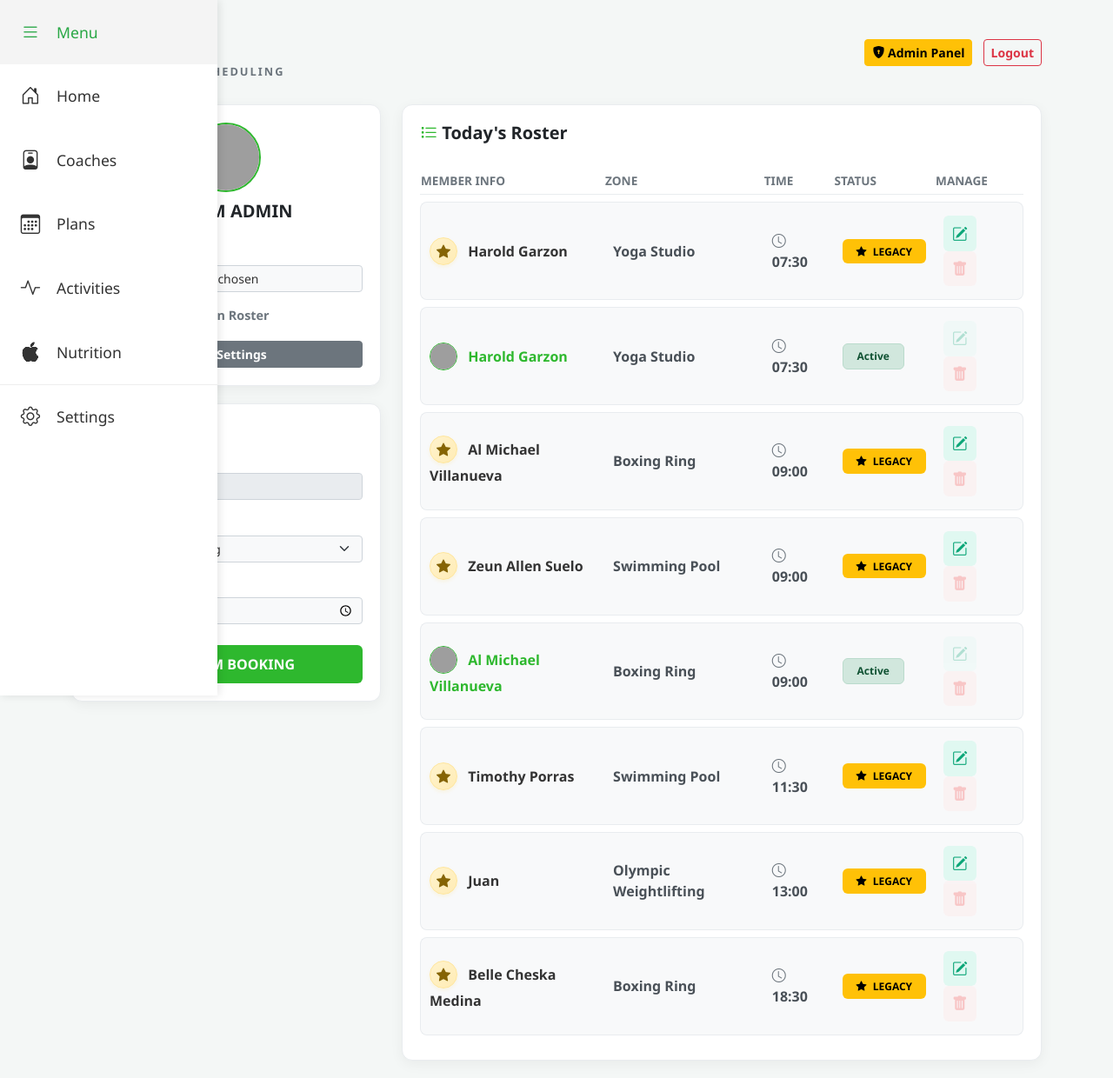
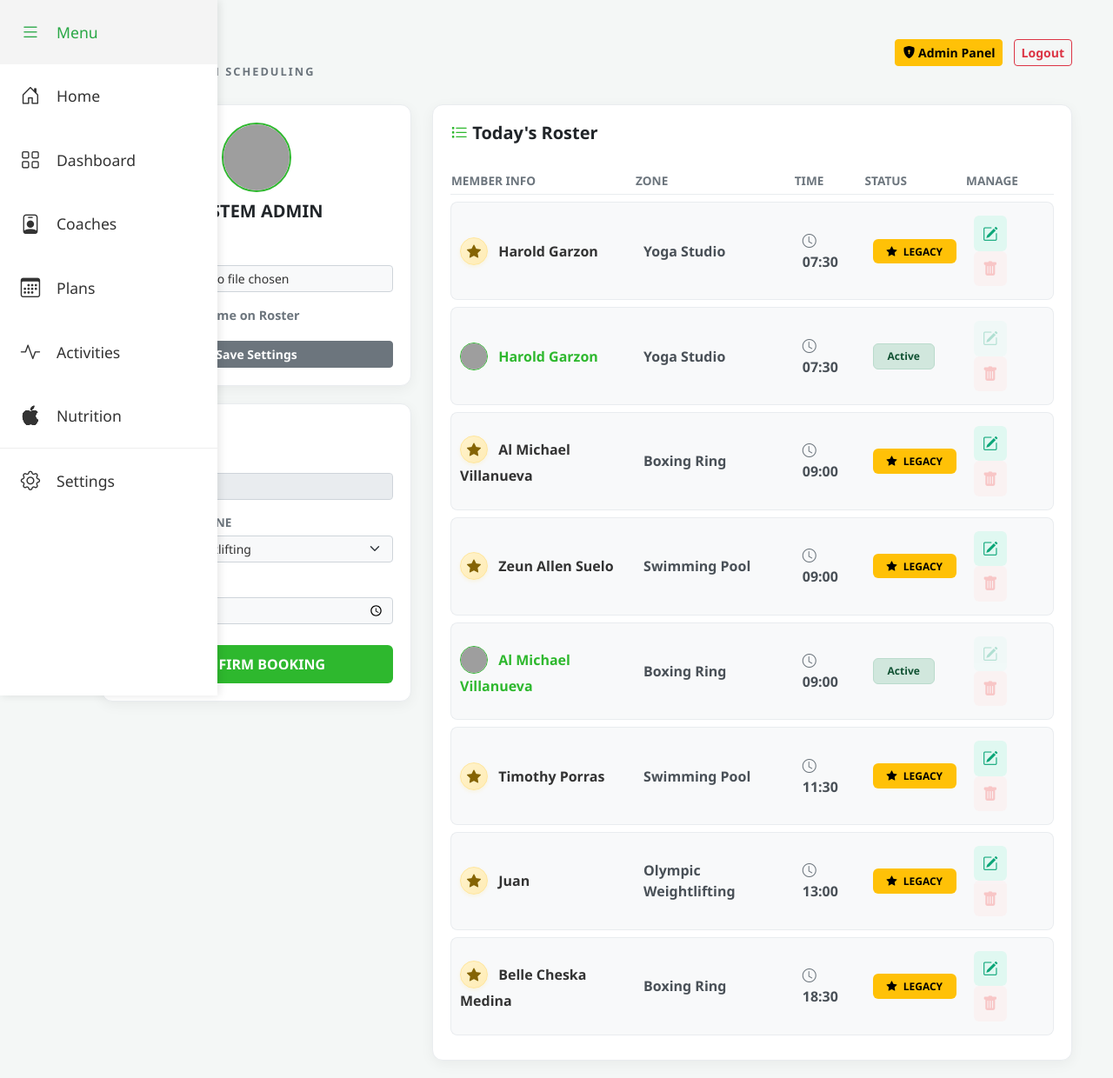
Before and after one commit to AMPV213/fitslot-web, a Flask app: page /dashboard in a window 1280 px wide. Shown: the whole page at 87% size. Run offline with Flask 3, Linux system fonts and the light colour scheme; a user stored in the database is signed in; data comes from the database, SQL or seed files in the repository; grey boxes are pictures that could not be loaded.

```diff
--- a/templates/dashboard.html
+++ b/templates/dashboard.html
@@ -4,7 +4,6 @@
     <meta charset="UTF-8">
     <meta name="viewport" content="width=device-width, initial-scale=1.0">
     <title>Fitslot Dashboard</title>
-    <link rel="stylesheet" href="https://cdn.jsdelivr.net/npm/bootstrap-icons@1.10.5/font/bootstrap-icons.css">
     <link href="https://cdn.jsdelivr.net/npm/bootstrap@5.3.0/dist/css/bootstrap.min.css" rel="stylesheet">
     <link rel="stylesheet" href="https://cdn.jsdelivr.net/npm/bootstrap-icons@1.10.5/font/bootstrap-icons.css">
     <style>
@@ -53,7 +52,7 @@
             top: 0;
             left: 0;
             height: 100vh;
-    width: 70px; /* Collapsed state width */
+            width: 70px;
             background-color: #ffffff;
             box-shadow: 2px 0 10px rgba(0,0,0,0.1);
             transition: width 0.3s ease;
@@ -63,13 +62,11 @@
             flex-direction: column;
         }
 
-/* Hover State OR Clicked (Locked) State */
         .fitslot-sidebar:hover,
         .fitslot-sidebar.locked-open {
-    width: 250px; /* Expanded state width */
+            width: 250px;
         }
 
-/* Hide text by default, show on hover/lock */
         .fitslot-sidebar .nav-text {
             opacity: 0;
             white-space: nowrap;
@@ -82,7 +79,6 @@
             opacity: 1;
         }
 
-/* Styling the Links and Toggle Button */
         .sidebar-toggle, .sidebar-menu a {
             display: flex;
             align-items: center;
@@ -96,7 +92,7 @@
 
         .sidebar-toggle:hover, .sidebar-menu a:hover {
             background-color: #f4f4f4;
-    color: #28a745; /* FitSlot Green */
+            color: #28a745;
         }
 
         .sidebar-menu {
@@ -105,7 +101,6 @@
             margin: 0;
         }
 
-/* Move Settings to the bottom */
         .settings-link {
             margin-top: auto;
             border-top: 1px solid #eee;
@@ -115,6 +110,11 @@
             font-size: 1.4rem;
             min-width: 30px;
             text-align: center;
+        }
+
+        .main-content-wrapper {
+            margin-left: 70px;
+            transition: margin-left 0.3s ease;
         }
     </style>
 </head>
@@ -131,6 +131,12 @@
             <a href="{{ url_for('home') }}">
                 <i class="bi bi-house-door"></i>
                 <span class="nav-text">Home</span>
+            </a>
+        </li>
+        <li>
+            <a href="{{ url_for('dashboard') }}">
+                <i class="bi bi-grid"></i>
+                <span class="nav-text">Dashboard</span>
             </a>
         </li>
         <li>
@@ -165,6 +171,8 @@
         </li>
     </ul>
 </nav>
+
+<div class="main-content-wrapper">
     <div class="container mt-4">
         <div class="d-flex justify-content-between align-items-center mb-4">
             <a href="{{ url_for('dashboard') }}" class="text-decoration-none">
@@ -262,11 +270,9 @@
                                                 <i class="bi bi-star-fill" style="color: #856404; font-size: 1rem;"></i>
                                             </div>
                                             <span class="member-name align-middle" style="color: #333333;">{{ s['name'] }}</span>
-
                                         {% elif s['is_private'] and s['user_id'] != user['id'] %}
                                             <i class="bi bi-person-circle text-secondary fs-4 align-middle me-2"></i>
                                             <span class="text-secondary fst-italic align-middle fw-semibold">Private Member</span>
-
                                         {% else %}
                                             <img src="{{ url_for('static', filename='uploads/' + (s['profile_pic'] if s['profile_pic'] else 'default.png')) }}" alt="Thumb" class="roster-thumb me-2 align-middle">
                                             <span class="member-name align-middle">{{ s['name'] }}</span>
@@ -357,7 +363,6 @@
                                 </tr>
                                 {% endif %}
 
-
                             </tbody>
                         </table>
                     </div>
@@ -365,13 +370,12 @@
             </div>
         </div>
     </div>
+</div>
 
 <script src="https://cdn.jsdelivr.net/npm/bootstrap@5.3.0/dist/js/bootstrap.bundle.min.js"></script>
-
 <script>
     function toggleSidebar() {
         const sidebar = document.getElementById('fitslot-sidebar');
-        // This toggles the 'locked-open' class on and off every time you click
         sidebar.classList.toggle('locked-open');
     }
 </script>
```
Also changed, not shown: templates/home.html (+6 -5 lines). Lines whose indentation alone changed are shown as unchanged.
